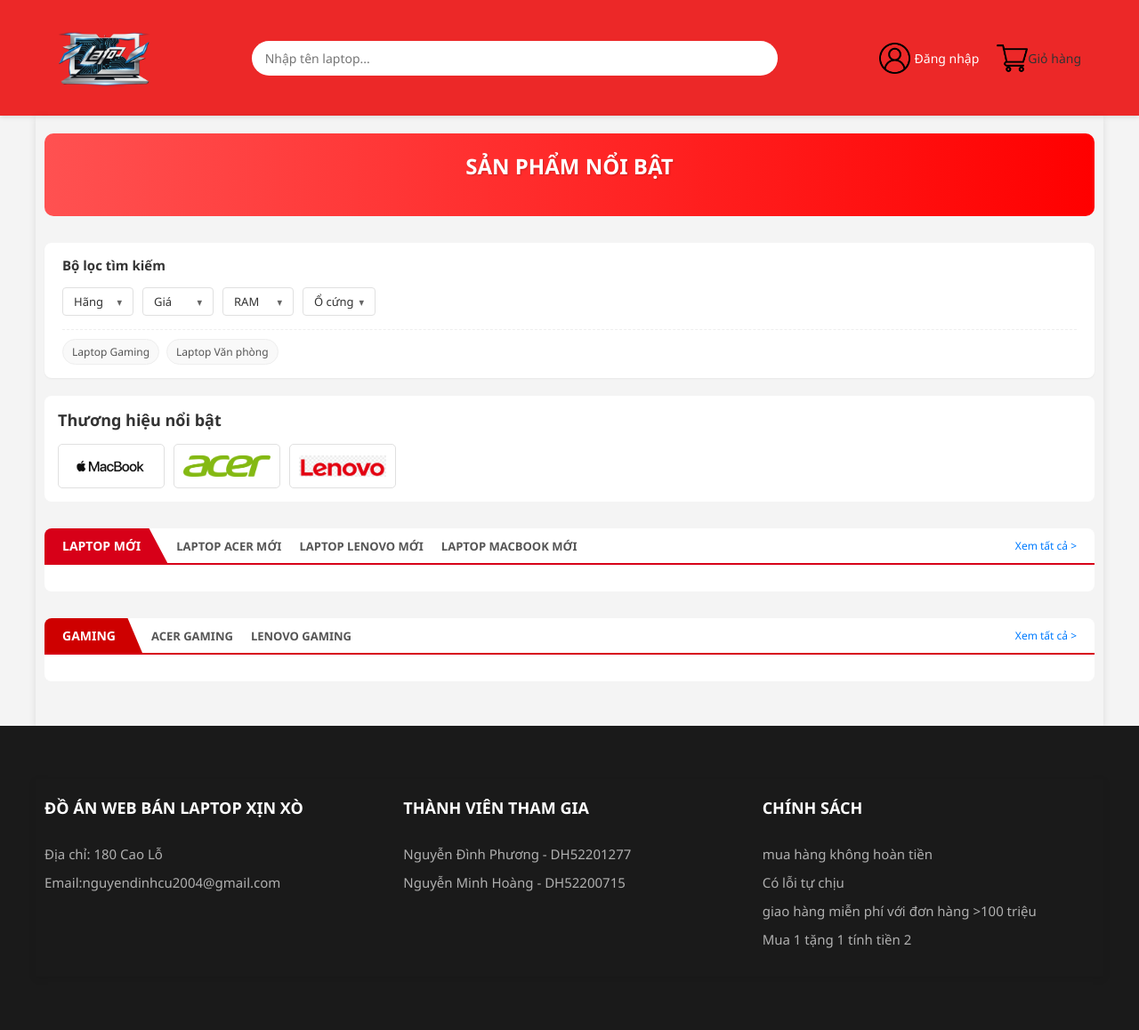
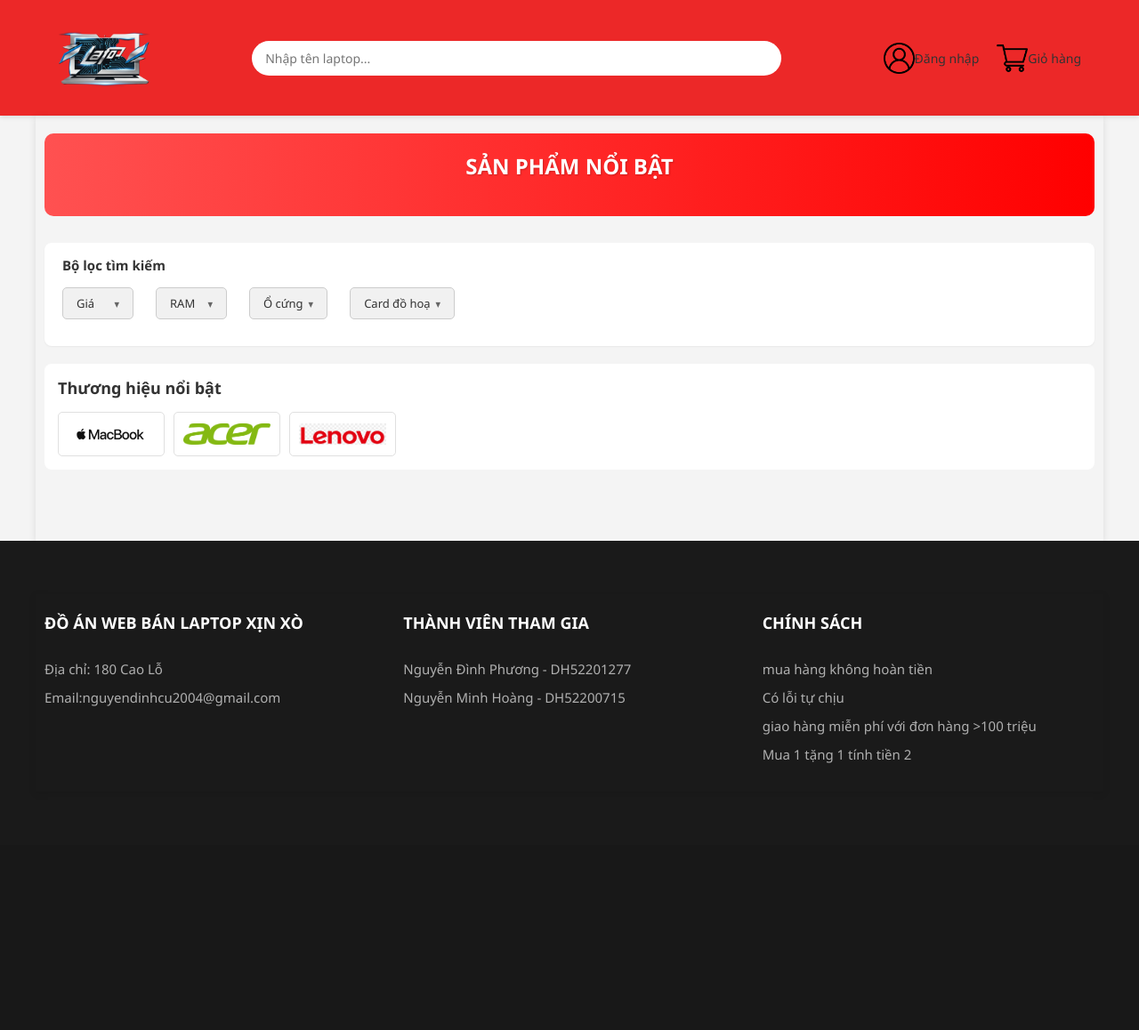
Before and after one commit to DPSgion/WebBanLapTop_THWeb, a PHP site: page / in a window 1280 px wide. Shown: the whole page at 89% size. After the commit the page ends 858 px from the top, so only its background shows below. Run offline with PHP 8.4, Linux system fonts and the light colour scheme; tables that the repository leaves empty or names only in its code hold one stand-in row (values such as "Sample post").

Commit message:
Đồng bộ dữ liệu từ main

```diff
--- a/project/assets/css/style.css
+++ b/project/assets/css/style.css
@@ -63,12 +63,15 @@ img {
 .product-card {
     background: white;
     border-radius: 8px;
-    padding: 10px;
+    padding: 22px;
     position: relative;
     transition: transform 0.2s, box-shadow 0.2s;
     display: flex;
     flex-direction: column;
     justify-content: space-between;
+}
+.product-card a{
+    text-decoration: none;
 }
 /* di chuột vô sản phẩm */
 .product-card:hover {
@@ -109,8 +112,8 @@ img {
 
 /* Tên sản phẩm */
 .p-name {
-    font-size: 13px;
-    font-weight: 600;
+    font-size: 14px;
+    font-weight: bold;
     line-height: 1.4;
     margin-bottom: 5px;
     display: -webkit-box;
@@ -119,13 +122,16 @@ img {
     -webkit-box-orient: vertical;
     overflow: hidden;
     height: 36px;
+    color: black;
+
 }
 
 /* Giá */
-.p-price-current {
+.p-price {
     color: #d70018;
     font-weight: bold;
-    font-size: 16px;
+    font-size: 17px;
+    text-align: center;
 }
 
 
@@ -195,54 +201,12 @@ img {
     overflow: hidden;
 }
 
-.cat-header {
-    display: flex;
-    align-items: center;
-    border-bottom: 2px solid #eee;
-}
-
-.cat-title {
-    background: #d70018;
-    color: white;
-    padding: 10px 30px 10px 20px;
-    font-weight: bold;
-    text-transform: uppercase;
-    position: relative;
-    /* Tạo hình vát chéo */
-    clip-path: polygon(0 0, 85% 0, 100% 100%, 0% 100%);
-    margin-right: 10px;
-}
-
-.cat-nav {
-    display: flex;
-    gap: 20px;
-    flex-grow: 1;
-}
-
-.cat-nav a {
-    text-decoration: none;
-    color: #555;
-    font-size: 13px;
-    font-weight: 600;
-    text-transform: uppercase;
-}
-.cat-nav a:hover { color: #d70018; }
-
-.cat-view-all {
-    margin-right: 20px;
-    font-size: 12px;
-    color: #007bff;
-    cursor: pointer;
-}
-
-.cat-body {
-    padding: 15px;
-}
 
 /* Chỉnh sửa style thẻ sản phẩm cho phần category (khác một chút so với phần hot) */
 .cat-body .product-card {
     border: 1px solid #eee;
     box-shadow: none;
+
 }
 .cat-body .product-card:hover {
     box-shadow: 0 4px 10px rgba(0,0,0,0.1);
@@ -361,7 +325,58 @@ img {
     }
 }
 
+/* * CSS CHO DROPDOWN (MENU THẢ XUỐNG) */
+.filter-dropdown {
+    position: relative; /* Làm mốc tọa độ */
+    display: inline-block;
+    margin-right: 15px;
+}
+
+.filter-btn {
+    background-color: #f1f1f1;
+    padding: 8px 15px;
+    border-radius: 5px;
+    cursor: pointer;
+    border: 1px solid #ccc;
+    font-weight: 500;
+}
+
+.dropdown-content {
+    display: none; /* Mặc định ẩn đi */
+    position: absolute; /* Nổi lên trên các thành phần khác */
+    background-color: #ffffff;
+    min-width: 160px;
+    box-shadow: 0px 8px 16px 0px rgba(0,0,0,0.2);
+    z-index: 100; /* Đảm bảo nó nằm trên cùng */
+    border-radius: 5px;
+    top: 100%; /* Hiện ngay bên dưới nút */
+    left: 0;
+}
+
+.dropdown-content a {
+    color: black;
+    padding: 10px 15px;
+    text-decoration: none;
+    display: block;
+    border-bottom: 1px solid #eee;
+    font-size: 14px;
+}
+
+.dropdown-content a:hover {
+    background-color: #f1f1f1;
+    color: #d70018;
+}
+
+/* Khi di chuột vào nút cha (.filter-dropdown) thì hiện nút con (.dropdown-content) */
+.filter-dropdown:hover .dropdown-content {
+    display: block;
+}
+
+
+/* =========================== */
 /* --- HEADER BAR (Nền đỏ) --- */
+/* =========================== */
+
 .header{
     background-color: #eb0707da; /* Màu đỏ FPT */
     width: 100%;
@@ -1253,3 +1268,40 @@ img {
     text-decoration: none;
 }
 .register-link a:hover { text-decoration: underline; }
+
+/* ================== */
+/* Tìm kiếm */
+/* ================= */
+.breadcrumb{
+    margin: 20px 0 10px 10px;
+    display: flex;
+    justify-content: space-between;
+}
+.breadcrumb-trai{
+    color: black;
+}
+.breadcrumb-trai b{
+    color: red;
+}
+.breadcrumb-phai a{
+    color: red;
+    text-decoration: none;
+    padding: 10px;
+    font-weight: bold;
+
+
+}
+.cat-view-all{
+    padding: 5px 10px;
+}
+
+.not-found-box{
+    text-align: center;
+    padding: 50px;
+}
+
+.not-found-box a{
+    text-decoration: underline;
+    color: #d70018;
+    font-weight: bold;
+}
--- a/project/includes/functions.php
+++ b/project/includes/functions.php
@@ -33,26 +33,83 @@ function getSanphamMoi($pdo) {
         JOIN cau_hinh ch on sp.masanpham=ch.masanpham
         LEFT JOIN hinh h on h.masanpham=sp.masanpham
         GROUP BY sp.masanpham
-        ORDER BY sp.masanpham DESC
-        LIMIT 5";
+        ORDER BY sp.masanpham DESC ";
 
     $stmt = $pdo->prepare($sql);
     $stmt->execute();
     return $stmt->fetchAll(PDO::FETCH_ASSOC);
 }
 
-// 4. Hàm lấy Sản phẩm Gaming
-function getSanphamGaming($pdo) {
+
+
+//  Hàm tìm kiếm và lọc sản phẩm nâng cao (Đã cập nhật)
+function timKiemSanPham($pdo, $tuKhoa = null, $hang = null, $mucGia = null, $ram = null, $ocung = null, $vga = null) {
+    // Join bảng cau_hinh để lọc RAM, Giá, Ổ cứng
+    // Join bảng hinh để lấy ảnh
     $sql = "SELECT sp.*, h.urlhinh, MIN(ch.giatien) as gia_thap_nhat
             FROM san_pham sp
+            JOIN cau_hinh ch ON sp.masanpham = ch.masanpham
             LEFT JOIN hinh h ON sp.masanpham = h.masanpham
-            JOIN cau_hinh ch ON sp.masanpham = ch.masanpham
-            WHERE sp.tensanpham LIKE '%Gaming%' OR sp.vga LIKE '%RTX%'
-            GROUP BY sp.masanpham
-            LIMIT 5";
+            WHERE 1=1";
+
+    $params = [];
+
+    // 1. Lọc theo Từ khóa
+    if ($tuKhoa != null) {
+        $sql .= " AND sp.tensanpham LIKE :tuKhoa";
+        $params[':tuKhoa'] = "%$tuKhoa%";
+    }
+
+    // 2. Lọc theo Hãng
+    if ($hang != null) {
+        $sql .= " AND sp.tensanpham LIKE :hang";
+        $params[':hang'] = "%$hang%";
+    }
+
+    // 3. Lọc theo RAM
+    if ($ram != null) {
+        $sql .= " AND ch.ram LIKE :ram";
+        $params[':ram'] = "%$ram%";
+    }
+
+    // 4. Lọc theo Mức giá
+    if ($mucGia != null) {
+        if ($mucGia == 'duoi-15') {
+            $sql .= " AND ch.giatien < 15000000";
+        } elseif ($mucGia == '15-20') {
+            $sql .= " AND ch.giatien BETWEEN 15000000 AND 20000000";
+        } elseif ($mucGia == 'tren-20') {
+            $sql .= " AND ch.giatien > 20000000";
+        }
+    }
+
+    // 5. Lọc theo Ổ cứng (Mới)
+    if ($ocung != null) {
+        // Dùng LIKE để '1T' vẫn tìm ra được '1TB'
+        $sql .= " AND ch.ocung LIKE :ocung";
+        $params[':ocung'] = "%$ocung%";
+    }
+
+    // 6. Lọc theo Card đồ họa (Mới - Xử lý thông minh)
+    if ($vga != null) {
+        if ($vga == 'nvdia') {
+            // Nếu khách chọn NVDIA -> Tìm các máy có RTX, GTX hoặc NVIDIA
+            $sql .= " AND (sp.vga LIKE '%RTX%' OR sp.vga LIKE '%GTX%' OR sp.vga LIKE '%NVIDIA%')";
+        } elseif ($vga == 'amd') {
+            // Nếu khách chọn AMD -> Tìm các máy có AMD hoặc Radeon
+            $sql .= " AND (sp.vga LIKE '%AMD%' OR sp.vga LIKE '%Radeon%' OR sp.vga LIKE '%RX%')";
+        } else {
+            // Tìm chính xác theo từ khóa khác
+            $sql .= " AND sp.vga LIKE :vga";
+            $params[':vga'] = "%$vga%";
+        }
+    }
+
+    // Group by để không bị lặp sản phẩm
+    $sql .= " GROUP BY sp.masanpham ORDER BY sp.masanpham DESC";
 
     $stmt = $pdo->prepare($sql);
-    $stmt->execute();
+    $stmt->execute($params);
     return $stmt->fetchAll(PDO::FETCH_ASSOC);
 }
 
--- a/project/includes/header.php
+++ b/project/includes/header.php
@@ -18,25 +18,26 @@ if (session_status() === PHP_SESSION_NONE) {
         </li>
 
         <li>
-          <input type="search" class="header-bar-search" placeholder="Nhập tên laptop...">
-        </li>
+          <form action="<?php echo $path; ?>/pages/timkiem.php" method="GET">
+            <input type="search" name="tuKhoa" class="header-bar-search" placeholder="Nhập tên laptop..." required>
+          </form>
+          </li>
 
         <li>
           <?php if (isset($_SESSION['current_user'])): ?>
-            <div style="display: flex; align-items: center; gap: 8px;">
+
               <img src="<?php echo $path; ?>/assets/images/user.png" alt="">
 
-              <div style="display: flex; flex-direction: column;">
-                <span style="font-weight: bold; font-size: 13px; color: white;">
+              <div >
+
                   <?php echo $_SESSION['current_user']['hoten']; ?>
-                </span>
 
+                <a href="<?php echo $path; ?>/pages/dangxuat.php" style="font-size: 11px; color: #eee;">Đăng xuất</a>
               </div>
             </div>
 
           <?php else: ?>
-            <a href="<?php echo $path; ?>/pages/dangnhap.php"
-              style="color: white; text-decoration: none; display: flex; align-items: center; gap: 5px;">
+            <a href="<?php echo $path; ?>/pages/dangnhap.php">
               <img src="<?php echo $path; ?>/assets/images/user.png" alt="">
                  Đăng nhập
             </a>
--- a/project/index.php
+++ b/project/index.php
@@ -4,10 +4,38 @@ include("includes/functions.php");
 $path = "."; // File này nằm ngang hàng với thư mục assets
 include("includes/header.php");
 
-$dsNoiBat= getSanphamNoiBat($pdo);
-$dsMoi= getSanphamMoi($pdo);
-$dsGaming= getSanphamGaming($pdo);
+$dsNoiBat = getSanphamNoiBat($pdo);
+$dsMoi = getSanphamMoi($pdo);
+
+
+
+// 1. Lấy TẤT CẢ tham số từ URL
+$tuKhoa = $_GET['tuKhoa'] ?? null;
+$hang = $_GET['hang'] ?? null;
+$gia = $_GET['gia'] ?? null;
+$ram = $_GET['ram'] ?? null;
+$ocung = $_GET['ocung'] ?? null; // Mới
+$vga = $_GET['vga'] ?? null;   // Mới
+
+
+// 2. Gọi hàm tìm kiếm với đầy đủ tham số
+$dsKetQua = timKiemSanPham($pdo, $tuKhoa, $hang, $gia, $ram, $ocung, $vga);
+
+// 3. Tạo tiêu đề trang động
+$tieuDe = "Kết quả tìm kiếm";
+if ($hang)
+    $tieuDe = "Laptop hãng " . $hang;
+if ($gia)
+    $tieuDe = "Laptop theo mức giá";
+if ($ram)
+    $tieuDe = "Laptop RAM " . $ram;
+if ($ocung)
+    $tieuDe = "Laptop ổ cứng " . $ocung;
+if ($vga)
+    $tieuDe = "Laptop Card đồ họa " . strtoupper($vga);
 ?>
+
+
 <!DOCTYPE html>
 <html lang="vi">
 
@@ -27,7 +55,7 @@ $dsGaming= getSanphamGaming($pdo);
 
             <div class="product-grid-5">
 
-                <?php foreach($dsNoiBat as $sp){
+                <?php foreach ($dsNoiBat as $sp) {
                     // Hiển thị ảnh, tên ảnh trong folder phải giống url trong DB
                     $imgURL = $path . "/assets/images/" . $sp['urlhinh'];
 
@@ -40,8 +68,8 @@ $dsGaming= getSanphamGaming($pdo);
                             <div class="p-img">
                                 <img src="<?php echo $imgURL; ?>" alt="Laptop">
                             </div>
-                    <div class="p-specs"><?php echo $sp['cpu'] ." | " . $sp['vga']  ?></div>
-                    <div class="p-name"><?php echo $sp['tensanpham']  ?></div>
+                            <div class="p-specs"><?php echo $sp['cpu'] . " | " . $sp['vga'] ?></div>
+                            <div class="p-name"><?php echo $sp['tensanpham'] ?></div>
                             <div class="p-price">
                                 <div class="p-price-current"><?php echo formatCurrency($sp['gia_thap_nhat']) ?></div>
 
@@ -55,53 +83,73 @@ $dsGaming= getSanphamGaming($pdo);
 
         <!-- Bộ lọc -->
         <section class="filter-section">
+
             <div class="filter-header">
                 <span class="filter-title-text">Bộ lọc tìm kiếm</span>
             </div>
 
             <div class="filter-list">
-                <div class="filter-btn">Hãng <span class="arrow-down">▼</span></div>
+
+
+                <div class="filter-dropdown">
                     <div class="filter-btn">Giá <span class="arrow-down">▼</span></div>
+                    <div class="dropdown-content">
+                        <a href="pages/timkiem.php?gia=duoi-15">Dưới 15 triệu</a>
+                        <a href="pages/timkiem.php?gia=15-20">15 - 20 triệu</a>
+                        <a href="pages/timkiem.php?gia=tren-20">Trên 20 triệu</a>
+                    </div>
+                </div>
+
+                <div class="filter-dropdown">
                     <div class="filter-btn">RAM <span class="arrow-down">▼</span></div>
+                    <div class="dropdown-content">
+                        <a href="pages/timkiem.php?ram=8GB">8GB</a>
+                        <a href="pages/timkiem.php?ram=16GB">16GB</a>
+                    </div>
+                </div>
+
+                <div class="filter-dropdown">
                     <div class="filter-btn">Ổ cứng <span class="arrow-down">▼</span></div>
+                    <div class="dropdown-content">
+                        <a href="pages/timkiem.php?ocung=512GB">512GB</a>
+                        <a href="pages/timkiem.php?ocung=1TB">1TB</a>
+                    </div>
+                </div>
+
+                <div class="filter-dropdown">
+                    <div class="filter-btn">Card đồ hoạ <span class="arrow-down">▼</span></div>
+                    <div class="dropdown-content">
+                        <a href="pages/timkiem.php?vga=nvdia">NVIDIA</a>
+                        <a href="pages/timkiem.php?vga=amd">AMD</a>
+                    </div>
+                </div>
 
             </div>
 
-            <div class="quick-filter-list">
-                <div class="quick-tag">Laptop Gaming</div>
-                <div class="quick-tag">Laptop Văn phòng</div>
-
-            </div>
         </section>
 
         <!-- Bộ lọc -->
         <section class="brands-section">
             <h3>Thương hiệu nổi bật</h3>
             <div class="brand-list">
-                <div class="brand-item"><img src="assets/images/logo_macbook.webp" alt="logo"></div>
-                <div class="brand-item"><img src="assets/images/logo_acer.png" alt="logo"></div>
-                <div class="brand-item"><img src="assets/images/logo_lenovo.png" alt="logo"></div>
+                <div class="brand-item">
+                    <a href="pages/timkiem.php?hang=MacBook"><img src="assets/images/logo_macbook.webp" alt="logo"></a></div>
+                <div class="brand-item">
+                    <a href="pages/timkiem.php?hang=Acer"><img src="assets/images/logo_acer.png" alt="logo"></a></div>
+                <div class="brand-item">
+                    <a href="pages/timkiem.php?hang=Lenovo"><img src="assets/images/logo_lenovo.png" alt="logo"></a></div>
             </div>
         </section>
 
         <section class="category-section">
-            <div class="cat-header" style="border-bottom-color: #d70018;">
 
-                <div class="cat-title">LAPTOP MỚI</div>
-                <div class="cat-nav">
-                    <a href="#">LAPTOP ACER MỚI</a>
-                    <a href="#">LAPTOP LENOVO MỚI</a>
-                    <a href="#">LAPTOP MACBOOK MỚI</a>
-                </div>
-                <div class="cat-view-all">Xem tất cả ></div>
-            </div>
 
-                    <!-- Laptop mới -->
+            <!-- Hiển thị toàn bộ laptop -->
 
             <div class="cat-body">
                 <div class="product-grid-5">
 
-                <?php foreach($dsMoi as $sp){
+                    <?php foreach ($dsMoi as $sp) {
                         $imgURL = $path . "/assets/images/" . $sp['urlhinh'];
                         $linkSP = "pages/chitietsanpham.php?id=" . $sp['masanpham'];
                         ?>
@@ -111,10 +159,10 @@ $dsGaming= getSanphamGaming($pdo);
                                 <div class="cat-img-container">
                                     <img src="<?php echo $imgURL ?>" alt="Laptop">
                                 </div>
-                            <div class="p-name" style="color: #d70018; font-size: 11px;"><?php echo $sp['masanpham']?></div>
-                            <div class="p-name"><?php echo $sp['tensanpham']?></div>
+
+                                <div class="p-name"><?php echo $sp['tensanpham'] . " | " . $sp['cpu'] . $sp['vga'] ?></div>
                                 <div class="p-price">
-                                <div class="p-price-current"><?php echo formatCurrency( $sp['gia_thap_nhat'])?></div>
+                                    <div class="p-price-current"><?php echo formatCurrency($sp['gia_thap_nhat']) ?></div>
 
                                 </div>
                             </a>
@@ -124,43 +172,9 @@ $dsGaming= getSanphamGaming($pdo);
 
             </div>
         </section>
-
         <!-- Laptop Gaming -->
 
-        <section class="category-section">
-            <div class="cat-header" style="border-bottom-color: #d70018;">
-                <div class="cat-title" style="background: #ce0000;">GAMING</div>
-                <div class="cat-nav">
-                    <a href="#">ACER GAMING</a>
-                    <a href="#">LENOVO GAMING</a>
-                </div>
-                <div class="cat-view-all">Xem tất cả ></div>
-            </div>
 
-            <div class="cat-body">
-                <div class="product-grid-5">
-                      <?php foreach($dsGaming as $sp){
-                            $imgURL = $path . "/assets/images/" . $sp['urlhinh'];
-                            $linkSP = "pages/chitietsanpham.php?id=" . $sp['masanpham'];
-                        ?>
-                    <div class="product-card">
-                        <a href="<?php echo $linkSP ?>">
-
-                            <div class="cat-img-container">
-                                <img src="<?php echo $imgURL?>" alt="Laptop">
-                            </div>
-                            <div class="p-name"><?php echo $sp['tensanpham'] ?></div>
-                            <div class="p-price">
-                                <div class="p-price-current"><?php echo formatCurrency($sp['gia_thap_nhat']) ?></div>
-                            </div>
-                        </a>
-                    </div>
-
-                    <?php } ?>
-
-                </div>
-            </div>
-        </section>
     </div>
 </body>
 
```
Also changed, not shown: project/pages/timkiem.php (added, +194 -0 lines), project/assets/images/Acer_Aspire_3.jpg (added), project/assets/images/Acer_Aspire_Lite_15.webp (added), project/assets/images/Lenovo_IdeaPad_Slim_3.webp (added), project/assets/images/Lenovo_ThinkPad_E14.webp (added), project/assets/images/MacBook_Pro_14.webp (added), project/assets/images/acer_aspire_lite_16.webp (added), project/assets/images/macbook-pro-14-inch-m2-pro.jpg, project/assets/images/macbook_air_m1.webp (added), project/assets/images/macbook_air_m4.webp (added). Lines whose indentation alone changed are shown as unchanged.
